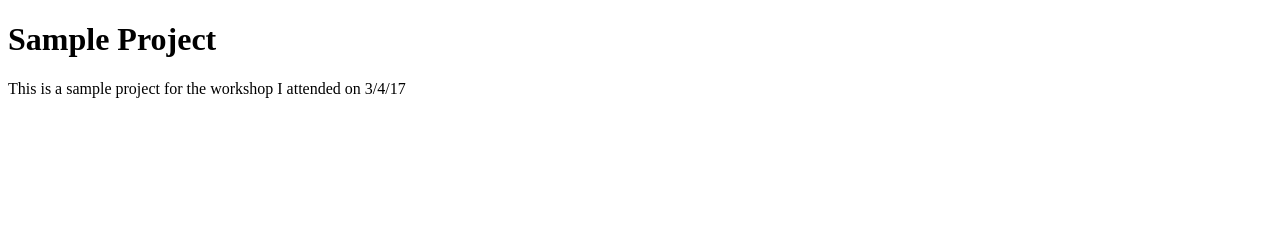
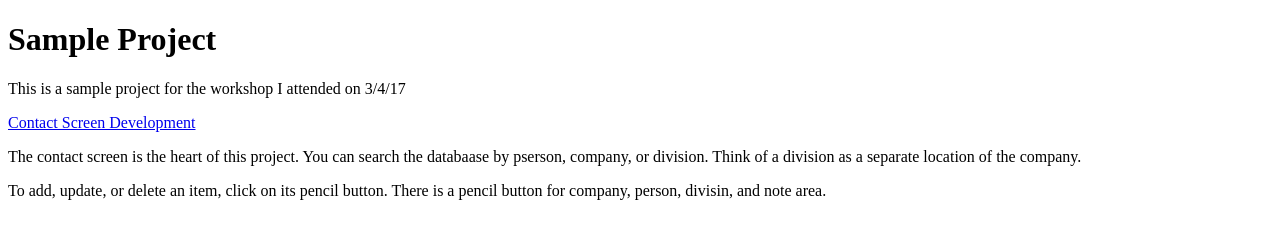
Before and after one commit to masters-george/sample-repo, a plain HTML site: page index.html in a window 1280 px wide. Drawn offline with Linux system fonts and the light colour scheme.

Commit message:
Update index.html
Added description for contact screen development.

```diff
--- a/index.html
+++ b/index.html
@@ -7,6 +7,14 @@
   <body>
     <h1>Sample Project</h1>
 
-    <p>This is a sample project for the workshop I attended on 3/4/17
+    <p>This is a sample project for the workshop I attended on 3/4/17</p>
+
+    <a href="contact.html">Contact Screen Development</a>
+    <p>The contact screen is the heart of this project. You can search
+      the databaase by pserson, company, or division. Think of a division
+      as a separate location of the company.</p>
+
+    <p>To add, update, or delete an item, click on its pencil button. There is a
+      pencil button for company, person, divisin, and note area.
   </body>
 </html>
```
